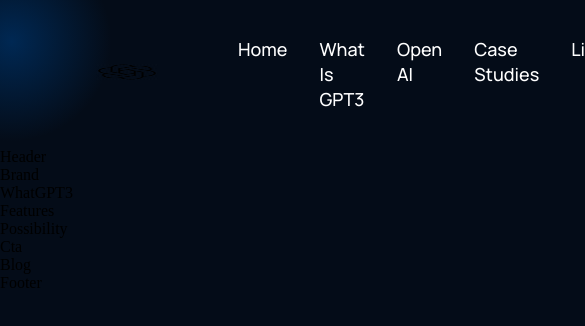
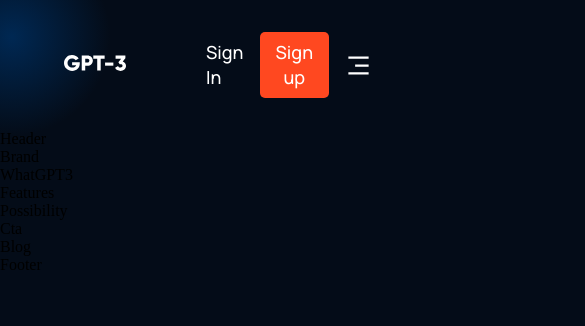
Before and after one commit to bonraton/gpt3-jsm, a React (Vite) app: page / in a window 390 px wide. Shown: the top 326 px of the page, 585 px wide, since content can reach past the window. Built offline with nearby package versions, Linux system fonts and the light colour scheme.

Commit message:
feat: navbar adaptive

```diff
--- a/src/components/navbar/Navbar.css
+++ b/src/components/navbar/Navbar.css
@@ -34,7 +34,7 @@
 }
 
 .gpt3__navbar-links_container p,
-.gpt3__navbar-sign p .gpt3__navbar-menu_container p {
+.gpt3__navbar-sign p, .gpt3__navbar-menu_container p {
     color: #fff;
     font-family: var(--font-family);
     font-weight: 500;
@@ -46,7 +46,7 @@
     cursor: pointer;
 }
 
-.gp3__navbar-sign button,
+.gpt3__navbar-sign button,
 .gpt3__navbat-menu-container button {
     padding: .5rem 1rem;
     color: #fff;
@@ -59,5 +59,82 @@
     outline: none;
     border: none;
     cursor: pointer;
+}
 
+.gpt3__navbar-menu {
+    margin-left: 1rem;
+
+    display: none;
+    position: relative;
 }
+
+.gpt3__navbar-menu svg {
+    cursor: pointer;
+}
+
+.gpt3__navbar-menu_container {
+    display: flex;
+    justify-content: flex-end;
+    align-items: flex-end;
+    flex-direction: column;
+
+    background: var(--color-footer);
+    padding: 2rem;
+
+    position: absolute;
+    top: 40px;
+    right: 0;
+    margin-top: 1rem;
+    min-width: 210px;
+    border-radius: 5px;
+    box-shadow: 0 0 5 rgba(0, 0, 0, .25)
+}
+
+.gpt3__navbar-menu_container p {
+    margin: 1rem 0;
+}
+
+.gpt3__navbar-menu_container_links {
+    display: flex;
+}
+
+.gpt3__navbar-menu-container-links {
+    display: none
+}
+
+.gpt3__navbar-menu-container-links-sign {
+    display: none;
+}
+
+@media screen and (max-width: 1050px) {
+    .gpt3__navbar-links_container {
+        display: none;
+    }
+
+    .gpt3__navbar-menu {
+        display: flex;
+    }
+}
+
+@media screen and (max-width: 700px) {
+    .gpt3__navbar {
+        padding: 2rem 4rem;
+    }
+}
+
+@media screen and(max-width: 550px) {
+    .gpt3__navbar {
+        padding: 2rem;
+    }
+    .gpt3__navbar-sign {
+        display: none;
+    }
+
+    .gpt3__navbar-menu_container {
+        top: 20px;
+    }
+
+    .gpt3__navbar-menu-container-links-sign {
+        display: block;
+    }
+}
--- a/src/components/navbar/Navbar.tsx
+++ b/src/components/navbar/Navbar.tsx
@@ -1,18 +1,14 @@
+import { useState } from 'react';
+
 import './Navbar.css';
 import {
   RiMenu3Line,
   RiMailCloseLine,
 } from 'react-icons/ri';
-import logo from '../../assets/logo.png';
+import logo from '../../assets/logo.svg';
 
-const Navbar = () => {
-  return (
-    <div className='gpt3__navbar'>
-      <div className='gpt3__navbar-links'>
-        <div className='gpt3__navbar-links_logo'>
-          <img src={logo} alt='logo' />
-        </div>
-        <div className='gpt3__navbar-links_container'>
+const Menu = () => (
+  <>
     <p>
       <a href='#home'>Home</a>
     </p>
@@ -28,11 +24,53 @@
     <p>
       <a href='#blog'>Library</a>
     </p>
+    {/* </div> */}
+  </>
+);
+
+const Navbar = () => {
+  const [toggleMenu, setToggleMenu] = useState(false);
+
+  console.log(toggleMenu);
+  return (
+    <div className='gpt3__navbar'>
+      <div className='gpt3__navbar-links'>
+        <div className='gpt3__navbar-links_logo'>
+          <img src={logo} alt='logo' />
+        </div>
+        <div className='gpt3__navbar-links_container'>
+        <Menu />
         </div>
       </div>
-        <div className='gp3__navbar-sign'>
+      <div className='gpt3__navbar-sign'>
         <p>Sign in</p>
-          <button type="button">Sign up</button>
+        <button type='button'>Sign up</button>
+      </div>
+      <div className='gpt3__navbar-menu'>
+        {!toggleMenu ? (
+          <RiMenu3Line
+            color='#fff'
+            size={27}
+            onClick={() => setToggleMenu(true)}
+          />
+        ) : (
+          <RiMailCloseLine
+            color='#fff'
+            size={27}
+            onClick={() => setToggleMenu(false)}
+          />
+        )}
+        {toggleMenu && (
+          <div className='gpt3__navbar-menu_container scale-up-center'>
+            <div className='gpt3__navbar-menu_container-links'>
+                <Menu />
+            </div>
+            <div className='gpt3__navbar-menu-container-links-sign'>
+              <p>Sign in</p>
+              <button type='button'>Sign up</button>
+            </div>
+          </div>
+        )}
       </div>
     </div>
   );
```
Lines whose indentation alone changed are shown as unchanged.
